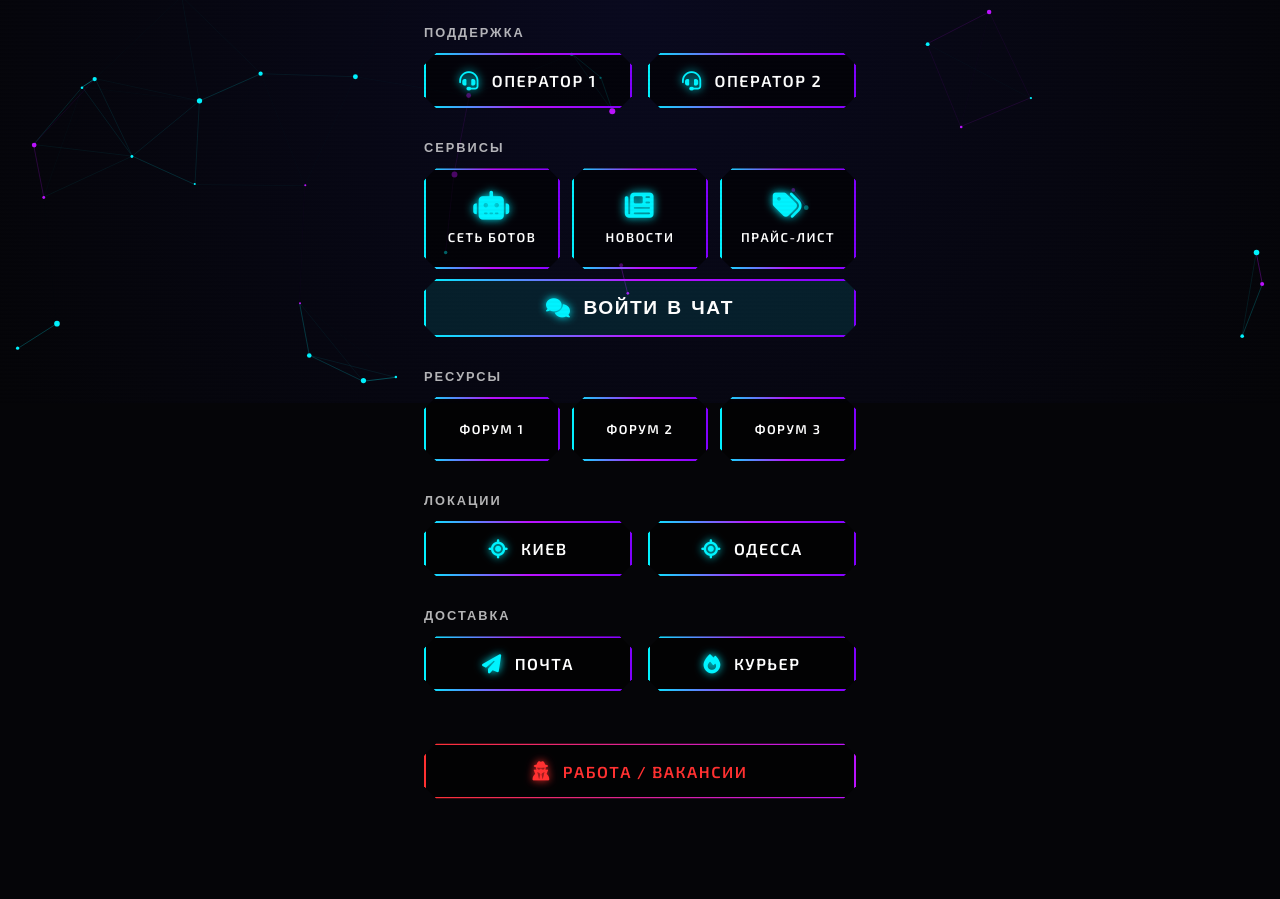
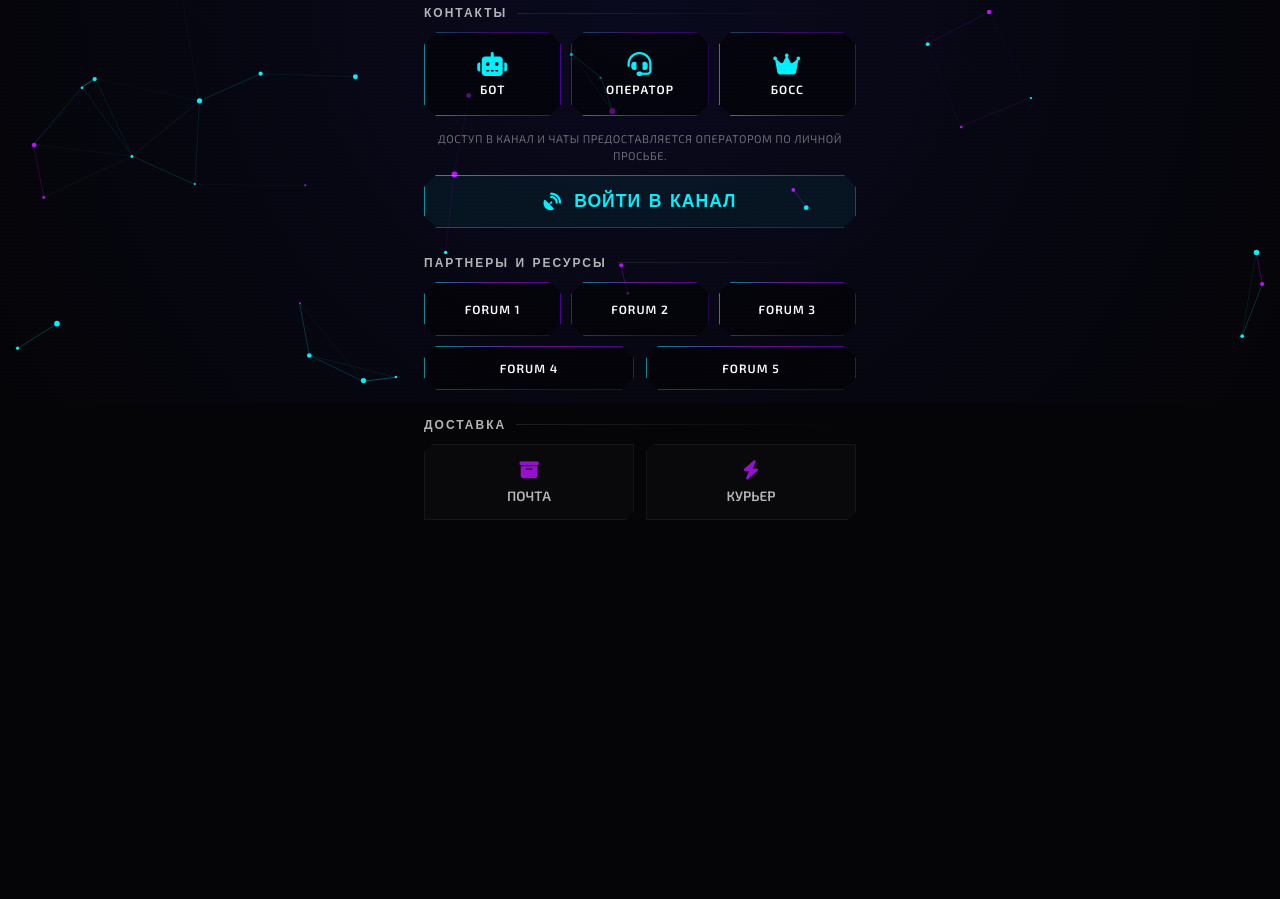
Before and after one commit to champ17a/Bench.github.io, a plain HTML site: page index.html in a window 1280 px wide. Shown: the part 397-1296 px from the top of the page. After the commit the page ends 1065 px from the top, so only its background shows below. Drawn offline with nearby package versions, Linux system fonts and the light colour scheme.

Commit message:
Add files via upload

```diff
--- a/index.html
+++ b/index.html
@@ -4,10 +4,9 @@
 <head>
     <meta charset="UTF-8">
     <meta name="viewport" content="width=device-width, initial-scale=1.0">
-    <title>BANCHER | Premium Interactive Hub</title>
+    <title>BANCHER | Digital Hub</title>
     <link rel="stylesheet" href="style.css">
 
-    <!-- Premium Google Fonts -->
     <link rel="preconnect" href="https://fonts.googleapis.com">
     <link rel="preconnect" href="https://fonts.gstatic.com" crossorigin>
     <link
@@ -18,102 +17,91 @@
 </head>
 
 <body>
-    <!-- Full-screen Dynamic Canvas -->
     <canvas id="canvas-bg"></canvas>
     <div class="scanlines"></div>
 
     <div class="main-container">
-        <!-- Header Section -->
+        <!-- Header -->
         <header class="header">
             <div class="logo-wrapper">
-                <img src="assets/logo.png" alt="Логотип Bancher" class="logo" data-tilt>
+                <img src="assets/logo.png" alt="Bancher" class="logo" data-tilt>
             </div>
             <h1 class="brand-title" data-tilt>BANCHER</h1>
-            <div class="subtitle">ЗАШИФРОВАННЫЙ КАНАЛ</div>
+            <div class="subtitle">БЫСТРО - КАЧЕСТВЕЕННО - НАДЕЖНО</div>
+
+            <!-- Information: Locations -->
+            <div class="hero-info">
+                <div class="status-tag"><i class="fa-solid fa-location-dot"></i> КИЕВ</div>
+                <div class="status-tag"><i class="fa-solid fa-location-dot"></i> ЛЬВОВ</div>
+                <div class="status-tag"><i class="fa-solid fa-location-dot"></i> ОДЕССА</div>
+            </div>
         </header>
 
-        <!-- Connectivity -->
+        <!-- Connectivity: Rebranded to Contacts -->
         <section class="block">
-            <h2 class="section-title">Поддержка</h2>
-            <div class="grid-2">
-                <a href="#" class="btn-neon" data-tilt>
-                    <i class="fa-solid fa-headset"></i> Оператор 1
+            <h2 class="section-title">Контакты</h2>
+            <div class="grid-3">
+                <a href="#" class="btn-neon btn-grid" data-tilt>
+                    <i class="fa-solid fa-robot"></i>
+                    <span>Бот</span>
                 </a>
-                <a href="#" class="btn-neon" data-tilt>
-                    <i class="fa-solid fa-headset"></i> Оператор 2
+                <a href="#" class="btn-neon btn-grid" data-tilt>
+                    <i class="fa-solid fa-headset"></i>
+                    <span>Оператор</span>
+                </a>
+                <a href="#" class="btn-neon btn-grid" data-tilt>
+                    <i class="fa-solid fa-crown"></i>
+                    <span>Босс</span>
+                </a>
+            </div>
+
+            <p class="info-disclaimer">
+                ДОСТУП В КАНАЛ И ЧАТЫ ПРЕДОСТАВЛЯЕТСЯ ОПЕРАТОРОМ ПО ЛИЧНОЙ ПРОСЬБЕ.
+            </p>
+
+            <a href="#" class="btn-neon chat-btn" data-tilt>
+                <i class="fa-solid fa-satellite-dish"></i>
+                <span>ВОЙТИ В КАНАЛ</span>
+            </a>
+        </section>
+
+        <!-- Resources: Expanded -->
+        <section class="block">
+            <h2 class="section-title">Партнеры и Ресурсы</h2>
+            <div class="grid-3">
+                <a href="#" class="btn-neon btn-grid" data-tilt>Forum 1</a>
+                <a href="#" class="btn-neon btn-grid" data-tilt>Forum 2</a>
+                <a href="#" class="btn-neon btn-grid" data-tilt>Forum 3</a>
+            </div>
+            <div class="grid-2" style="margin-top: 10px;">
+                <a href="#" class="btn-neon btn-grid" data-tilt style="flex-direction: row; padding: 15px; gap: 10px;">
+                    Forum 4
+                </a>
+                <a href="#" class="btn-neon btn-grid" data-tilt style="flex-direction: row; padding: 15px; gap: 10px;">
+                    Forum 5
                 </a>
             </div>
         </section>
 
-        <!-- Main Services -->
+        <!-- Information: Logistics -->
         <section class="block">
-            <h2 class="section-title">Сервисы</h2>
-            <div class="grid-3">
-                <a href="#" class="btn-neon btn-grid" data-tilt>
-                    <i class="fa-solid fa-robot"></i>
-                    <span>Сеть ботов</span>
-                </a>
-                <a href="#" class="btn-neon btn-grid" data-tilt>
-                    <i class="fa-solid fa-newspaper"></i>
-                    <span>Новости</span>
-                </a>
-                <a href="#" class="btn-neon btn-grid" data-tilt>
-                    <i class="fa-solid fa-tags"></i>
-                    <span>Прайс-лист</span>
-                </a>
-            </div>
-
-            <a href="#" class="btn-neon chat-btn" data-tilt>
-                <i class="fa-solid fa-comments"></i>
-                <span>ВОЙТИ В ЧАТ</span>
-            </a>
-        </section>
-
-        <!-- Partnerships -->
-        <section class="block">
-            <h2 class="section-title">Ресурсы</h2>
-            <div class="grid-3">
-                <a href="#" class="btn-neon btn-grid" data-tilt>Форум 1</a>
-                <a href="#" class="btn-neon btn-grid" data-tilt>Форум 2</a>
-                <a href="#" class="btn-neon btn-grid" data-tilt>Форум 3</a>
+            <h2 class="section-title">Доставка</h2>
+            <div class="grid-2">
+                <div class="static-info-card">
+                    <i class="fa-solid fa-box-archive"></i>
+                    <span>ПОЧТА</span>
+                </div>
+                <div class="static-info-card">
+                    <i class="fa-solid fa-bolt"></i>
+                    <span>КУРЬЕР</span>
+                </div>
             </div>
         </section>
 
-        <!-- Locations & Logistics -->
-        <section class="block">
-            <h2 class="section-title">Локации</h2>
-            <div class="grid-2">
-                <a href="#" class="btn-neon" data-tilt>
-                    <i class="fa-solid fa-location-crosshairs"></i> КИЕВ
-                </a>
-                <a href="#" class="btn-neon" data-tilt>
-                    <i class="fa-solid fa-location-crosshairs"></i> ОДЕССА
-                </a>
-            </div>
-        </section>
-
-        <section class="block">
-            <h2 class="section-title">Доставка</h2>
-            <div class="grid-2">
-                <a href="#" class="btn-neon" data-tilt>
-                    <i class="fa-solid fa-paper-plane"></i> ПОЧТА
-                </a>
-                <a href="#" class="btn-neon" data-tilt>
-                    <i class="fa-solid fa-fire"></i> КУРЬЕР
-                </a>
-            </div>
-        </section>
-
-        <!-- Career -->
-        <footer class="footer">
-            <a href="#" class="btn-neon work-btn" data-tilt>
-                <i class="fa-solid fa-user-secret"></i>
-                РАБОТА / ВАКАНСИИ
-            </a>
-        </footer>
+        <!-- Hidden Footer for spacing or future use -->
+        <footer style="height: 40px;"></footer>
     </div>
 
-    <!-- Core Interactions -->
     <script src="script.js"></script>
 </body>
 
--- a/style.css
+++ b/style.css
@@ -10,6 +10,7 @@
 
     --text-main: #ffffff;
     --text-glass: rgba(255, 255, 255, 0.7);
+    --text-dim: rgba(255, 255, 255, 0.4);
 
     /* Shapes & Clipping */
     --clip-tech: polygon(12px 0%,
@@ -20,6 +21,13 @@
             12px 100%,
             0% calc(100% - 12px),
             0% 12px);
+
+    --clip-status: polygon(8px 0%,
+            100% 0%,
+            100% calc(100% - 8px),
+            calc(100% - 8px) 100%,
+            0% 100%,
+            0% 8px);
 
     /* Typography */
     --font-heading: 'Syncopate', sans-serif;
@@ -71,10 +79,10 @@ body {
 .main-container {
     width: 100%;
     max-width: 480px;
-    padding: 60px 24px 100px;
+    padding: 40px 24px 80px;
     display: flex;
     flex-direction: column;
-    gap: 32px;
+    gap: 28px;
     z-index: 10;
 }
 
@@ -83,18 +91,18 @@ body {
     display: flex;
     flex-direction: column;
     align-items: center;
-    gap: 12px;
+    gap: 8px;
+    margin-bottom: 10px;
 }
 
 .logo-wrapper {
     position: relative;
-    width: 240px;
-    height: 240px;
+    width: 200px;
+    /* Reduced slightly for new layout rhythm */
+    height: 200px;
     display: flex;
     justify-content: center;
     align-items: center;
-    margin-bottom: 5px;
-    /* Adjusting gap slightly */
 }
 
 .logo {
@@ -103,12 +111,8 @@ body {
     object-fit: contain;
     mix-blend-mode: lighten;
     opacity: 0.95;
-    /* Increased for better visibility */
-
-    /* Edge fading: creates a soft transition around the image edges */
     -webkit-mask-image: radial-gradient(circle, black 40%, transparent 95%);
     mask-image: radial-gradient(circle, black 40%, transparent 95%);
-
     animation: holo-flicker 6s infinite;
 }
 
@@ -136,105 +140,56 @@ body {
 
 .brand-title {
     font-family: var(--font-heading);
-    font-size: 2.6rem;
+    font-size: 2.2rem;
     font-weight: 700;
     letter-spacing: 5px;
     text-shadow: 0 0 15px var(--neon-cyan);
     text-transform: uppercase;
     text-align: center;
+    line-height: 1;
 }
 
 .subtitle {
-    font-size: 0.85rem;
-    letter-spacing: 6px;
+    font-size: 0.75rem;
+    letter-spacing: 5px;
     color: var(--neon-magenta);
     text-transform: uppercase;
     opacity: 0.7;
+    margin-bottom: 15px;
 }
 
-/* --- Premium Tech Buttons with Gradient Borders --- */
-.btn-neon {
-    position: relative;
+/* --- Hero Info Blocks (Locations) --- */
+.hero-info {
+    display: flex;
+    justify-content: center;
+    gap: 10px;
+    flex-wrap: wrap;
+    margin-bottom: 10px;
+}
+
+.status-tag {
+    padding: 6px 14px;
+    font-size: 0.7rem;
+    font-family: var(--font-heading);
+    letter-spacing: 1px;
+    background: rgba(0, 243, 255, 0.05);
+    border: 1px solid rgba(0, 243, 255, 0.2);
+    color: var(--neon-cyan);
+    clip-path: var(--clip-status);
     display: flex;
     align-items: center;
-    justify-content: center;
-    gap: 12px;
-    padding: 18px 24px;
-    text-decoration: none;
-    color: #fff;
-    font-weight: 600;
-    font-size: 1rem;
-    letter-spacing: 1.5px;
-    text-transform: uppercase;
-    transition: all 0.4s cubic-bezier(0.175, 0.885, 0.32, 1.275);
-    background: rgba(0, 0, 0, 0.6);
-    clip-path: var(--clip-tech);
+    gap: 6px;
+    text-shadow: 0 0 5px var(--neon-cyan);
 }
 
-/* The Gradient Border */
-.btn-neon::before {
-    content: '';
-    position: absolute;
-    inset: 0;
-    padding: 2px;
-    /* Border thickness */
-    background: linear-gradient(90deg, var(--neon-cyan), var(--neon-magenta), var(--neon-purple));
-    -webkit-mask:
-        linear-gradient(#fff 0 0) content-box,
-        linear-gradient(#fff 0 0);
-    mask:
-        linear-gradient(#fff 0 0) content-box,
-        linear-gradient(#fff 0 0);
-    -webkit-mask-composite: xor;
-    mask-composite: exclude;
-    clip-path: var(--clip-tech);
-    z-index: 1;
-}
-
-/* Outer Glow */
-.btn-neon:hover {
-    transform: translateY(-4px) scale(1.02);
-    box-shadow: 0 0 25px rgba(0, 243, 255, 0.4);
-    background: rgba(255, 255, 255, 0.05);
-}
-
-.btn-neon:hover::before {
-    background: linear-gradient(90deg, var(--neon-magenta), var(--neon-cyan), var(--neon-magenta));
-    animation: border-rotate 2s linear infinite;
-}
-
-@keyframes border-rotate {
-    0% {
-        filter: hue-rotate(0deg);
-    }
-
-    100% {
-        filter: hue-rotate(360deg);
-    }
-}
-
-.btn-neon i {
-    font-size: 1.2rem;
-    color: var(--neon-cyan);
-    text-shadow: 0 0 8px var(--neon-cyan);
-}
-
-/* Grid Variants */
-.btn-grid {
-    flex-direction: column;
-    padding: 24px 12px;
+.status-tag i {
     font-size: 0.8rem;
-    gap: 8px;
-}
-
-.btn-grid i {
-    font-size: 1.8rem;
 }
 
 /* --- Section Headers --- */
 .section-title {
     font-family: var(--font-heading);
-    font-size: 0.8rem;
+    font-size: 0.75rem;
     letter-spacing: 2px;
     color: var(--text-glass);
     text-transform: uppercase;
@@ -248,51 +203,139 @@ body {
     content: '';
     flex: 1;
     height: 1px;
-    background: linear-gradient(90deg, var(--glass-border), transparent);
+    background: linear-gradient(90deg, rgba(255, 255, 255, 0.1), transparent);
+}
+
+/* --- Premium Tech Buttons --- */
+.btn-neon {
+    position: relative;
+    display: flex;
+    align-items: center;
+    justify-content: center;
+    gap: 12px;
+    padding: 16px 20px;
+    text-decoration: none;
+    color: #fff;
+    font-weight: 600;
+    font-size: 0.95rem;
+    letter-spacing: 1px;
+    text-transform: uppercase;
+    transition: all 0.4s cubic-bezier(0.175, 0.885, 0.32, 1.275);
+    background: rgba(0, 0, 0, 0.5);
+    clip-path: var(--clip-tech);
+}
+
+.btn-neon::before {
+    content: '';
+    position: absolute;
+    inset: 0;
+    padding: 1px;
+    background: linear-gradient(90deg, var(--neon-cyan), var(--neon-magenta), var(--neon-purple));
+    -webkit-mask: linear-gradient(#fff 0 0) content-box, linear-gradient(#fff 0 0);
+    mask: linear-gradient(#fff 0 0) content-box, linear-gradient(#fff 0 0);
+    -webkit-mask-composite: xor;
+    mask-composite: exclude;
+    clip-path: var(--clip-tech);
+    z-index: 1;
+    opacity: 0.6;
+}
+
+.btn-neon:hover {
+    transform: translateY(-3px);
+    background: rgba(255, 255, 255, 0.05);
+}
+
+.btn-neon:hover::before {
+    opacity: 1;
+    box-shadow: 0 0 15px var(--neon-cyan);
+}
+
+.btn-neon i {
+    font-size: 1.1rem;
+    color: var(--neon-cyan);
+}
+
+/* Grid Specific */
+.btn-grid {
+    flex-direction: column;
+    padding: 20px 10px;
+    font-size: 0.75rem;
+    gap: 6px;
+}
+
+.btn-grid i {
+    font-size: 1.5rem;
+}
+
+/* --- Contacts Info Text --- */
+.info-disclaimer {
+    margin-top: 15px;
+    text-align: center;
+    font-size: 0.7rem;
+    color: var(--text-dim);
+    line-height: 1.5;
+    letter-spacing: 0.5px;
+    text-transform: uppercase;
+    padding: 0 10px;
+}
+
+/* --- Static Info Blocks (Delivery) --- */
+.static-info-card {
+    padding: 15px;
+    background: rgba(255, 255, 255, 0.02);
+    border: 1px solid rgba(255, 255, 255, 0.05);
+    clip-path: var(--clip-status);
+    display: flex;
+    flex-direction: column;
+    align-items: center;
+    gap: 8px;
+    text-align: center;
+    color: var(--text-glass);
+}
+
+.static-info-card i {
+    font-size: 1.2rem;
+    color: var(--neon-magenta);
+    opacity: 0.8;
+}
+
+.static-info-card span {
+    font-size: 0.85rem;
+    font-weight: 600;
 }
 
 /* --- Layout Grids --- */
 .grid-2 {
     display: grid;
     grid-template-columns: 1fr 1fr;
-    gap: 16px;
+    gap: 12px;
 }
 
 .grid-3 {
     display: grid;
     grid-template-columns: repeat(3, 1fr);
-    gap: 12px;
+    gap: 10px;
 }
 
-/* --- Special Button Styles --- */
+/* --- Special Button Modifiers --- */
 .chat-btn {
     width: 100%;
     margin-top: 10px;
-    background: rgba(0, 243, 255, 0.1);
+    background: rgba(0, 243, 255, 0.05);
     font-family: var(--font-heading);
-    font-size: 1.2rem;
+    font-size: 1.1rem;
+    color: var(--neon-cyan);
 }
 
-.work-btn {
-    width: 100%;
-    margin-top: 20px;
-    color: var(--neon-red);
+.chat-btn::before {
+    background: linear-gradient(90deg, var(--neon-cyan), var(--neon-magenta));
 }
 
-.work-btn::before {
-    background: linear-gradient(90deg, var(--neon-red), var(--neon-magenta));
+.chat-btn i {
+    color: var(--neon-cyan);
 }
 
-.work-btn i {
-    color: var(--neon-red);
-    text-shadow: 0 0 8px var(--neon-red);
-}
-
-.work-btn:hover {
-    box-shadow: 0 0 30px rgba(255, 49, 49, 0.4);
-}
-
-/* Data Tilt Styling */
+/* Final Reveal */
 [data-tilt] {
     transition: transform 0.1s ease-out;
 }
```
